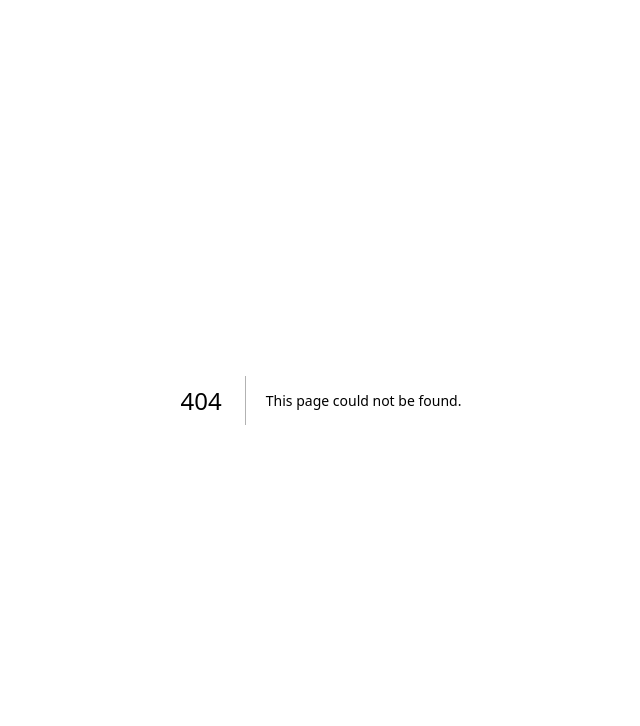
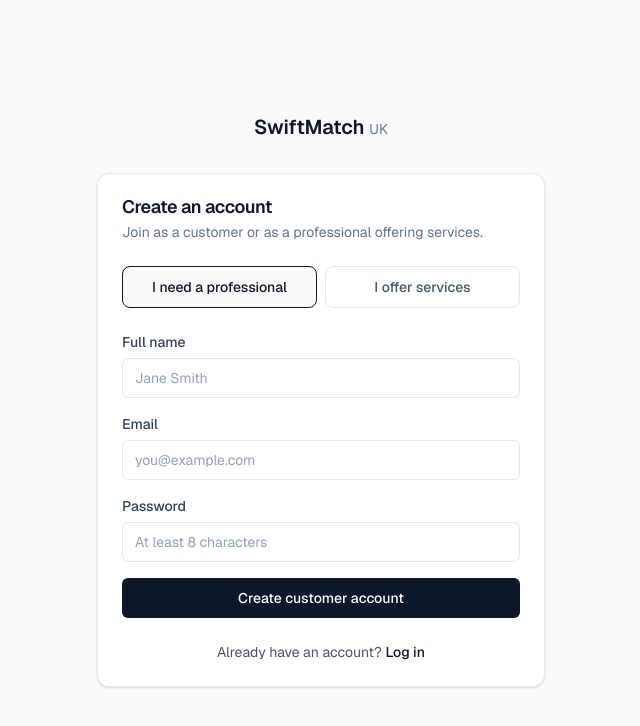
Before and after one commit to Levy254885/swiftmatch-uk, a Next.js app: page /register in a window 1280 px wide. Before the commit this address had no page. Shown: the top 726 px of the page, without its empty margins (319-959 px from the left). Built offline with nearby package versions, Linux system fonts and the light colour scheme.

Commit message:
Phase 2: register page and for-professionals landing

```diff
--- /dev/null
+++ b/src/app/(auth)/register/page.tsx
@@ -0,0 +1,153 @@
+'use client';
+
+import { useState } from 'react';
+import Link from 'next/link';
+import { Button } from '@/components/ui/button';
+import { Input } from '@/components/ui/input';
+import {
+  Card,
+  CardContent,
+  CardHeader,
+  CardTitle,
+  CardDescription,
+} from '@/components/ui/card';
+
+type AccountType = 'customer' | 'provider';
+
+export default function RegisterPage() {
+  const [accountType, setAccountType] = useState<AccountType>('customer');
+  const [displayName, setDisplayName] = useState('');
+  const [email, setEmail] = useState('');
+  const [password, setPassword] = useState('');
+  const [error, setError] = useState('');
+  const [loading, setLoading] = useState(false);
+
+  async function handleSubmit(e: React.FormEvent) {
+    e.preventDefault();
+    setError('');
+    if (password.length < 8) {
+      setError('Password must be at least 8 characters.');
+      return;
+    }
+    setLoading(true);
+    try {
+      // Production: createUserWithEmailAndPassword then server sets role
+      await new Promise((r) => setTimeout(r, 600));
+      setError(
+        'Firebase Auth is not configured yet. Add NEXT_PUBLIC_FIREBASE_* keys to .env.local'
+      );
+    } catch {
+      setError('Unable to create account. Please try again.');
+    } finally {
+      setLoading(false);
+    }
+  }
+
+  return (
+    <div className="flex min-h-screen items-center justify-center bg-slate-50 px-4 py-12">
+      <div className="w-full max-w-md">
+        <div className="mb-8 text-center">
+          <Link href="/" className="text-xl font-semibold text-slate-900">
+            SwiftMatch <span className="text-sm font-normal text-slate-500">UK</span>
+          </Link>
+        </div>
+
+        <Card>
+          <CardHeader>
+            <CardTitle>Create an account</CardTitle>
+            <CardDescription>
+              Join as a customer or as a professional offering services.
+            </CardDescription>
+          </CardHeader>
+          <CardContent>
+            <div className="mb-6 grid grid-cols-2 gap-2">
+              <button
+                type="button"
+                onClick={() => setAccountType('customer')}
+                className={`rounded-lg border px-3 py-2.5 text-sm font-medium ${
+                  accountType === 'customer'
+                    ? 'border-slate-900 bg-slate-50 text-slate-900'
+                    : 'border-slate-200 text-slate-600 hover:border-slate-300'
+                }`}
+              >
+                I need a professional
+              </button>
+              <button
+                type="button"
+                onClick={() => setAccountType('provider')}
+                className={`rounded-lg border px-3 py-2.5 text-sm font-medium ${
+                  accountType === 'provider'
+                    ? 'border-slate-900 bg-slate-50 text-slate-900'
+                    : 'border-slate-200 text-slate-600 hover:border-slate-300'
+                }`}
+              >
+                I offer services
+              </button>
+            </div>
+
+            <form onSubmit={handleSubmit} className="space-y-4">
+              <div>
+                <label className="mb-1.5 block text-sm font-medium text-slate-700">
+                  {accountType === 'provider' ? 'Your name' : 'Full name'}
+                </label>
+                <Input
+                  required
+                  value={displayName}
+                  onChange={(e) => setDisplayName(e.target.value)}
+                  placeholder="Jane Smith"
+                />
+              </div>
+              <div>
+                <label className="mb-1.5 block text-sm font-medium text-slate-700">
+                  Email
+                </label>
+                <Input
+                  type="email"
+                  autoComplete="email"
+                  required
+                  value={email}
+                  onChange={(e) => setEmail(e.target.value)}
+                  placeholder="you@example.com"
+                />
+              </div>
+              <div>
+                <label className="mb-1.5 block text-sm font-medium text-slate-700">
+                  Password
+                </label>
+                <Input
+                  type="password"
+                  autoComplete="new-password"
+                  required
+                  value={password}
+                  onChange={(e) => setPassword(e.target.value)}
+                  placeholder="At least 8 characters"
+                />
+              </div>
+
+              {error && (
+                <p className="text-sm text-red-600" role="alert">
+                  {error}
+                </p>
+              )}
+
+              <Button type="submit" className="w-full" disabled={loading}>
+                {loading
+                  ? 'Creating account…'
+                  : accountType === 'provider'
+                    ? 'Continue to professional setup'
+                    : 'Create customer account'}
+              </Button>
+            </form>
+
+            <p className="mt-6 text-center text-sm text-slate-600">
+              Already have an account?{' '}
+              <Link href="/login" className="font-medium text-slate-900 hover:underline">
+                Log in
+              </Link>
+            </p>
+          </CardContent>
+        </Card>
+      </div>
+    </div>
+  );
+}
--- /dev/null
+++ b/src/app/for-professionals/page.tsx
@@ -0,0 +1,106 @@
+import Link from 'next/link';
+import { Button } from '@/components/ui/button';
+
+export default function ForProfessionalsPage() {
+  return (
+    <div className="min-h-screen bg-white text-slate-900">
+      <header className="border-b border-slate-200">
+        <div className="mx-auto flex h-16 max-w-6xl items-center justify-between px-4 sm:px-6">
+          <Link href="/" className="text-xl font-semibold tracking-tight">
+            SwiftMatch{' '}
+            <span className="rounded bg-slate-100 px-1.5 py-0.5 text-xs font-medium text-slate-600">
+              UK
+            </span>
+          </Link>
+          <div className="flex items-center gap-3">
+            <Link
+              href="/login"
+              className="text-sm font-medium text-slate-600 hover:text-slate-900"
+            >
+              Log in
+            </Link>
+            <Link href="/register">
+              <Button size="sm">Join as a professional</Button>
+            </Link>
+          </div>
+        </div>
+      </header>
+
+      <section className="border-b border-slate-100 bg-slate-50">
+        <div className="mx-auto max-w-3xl px-4 py-16 text-center sm:px-6 sm:py-24">
+          <h1 className="text-3xl font-semibold tracking-tight sm:text-4xl">
+            Get matched with customers who need you now
+          </h1>
+          <p className="mx-auto mt-4 max-w-xl text-lg text-slate-600">
+            Set your services, areas and availability. Receive relevant job requests
+            in real time — without competing in a noisy directory.
+          </p>
+          <div className="mt-8 flex flex-col items-center justify-center gap-3 sm:flex-row">
+            <Link href="/register">
+              <Button size="lg">Create professional account</Button>
+            </Link>
+            <Link href="/login">
+              <Button variant="outline" size="lg">
+                Log in
+              </Button>
+            </Link>
+          </div>
+        </div>
+      </section>
+
+      <section className="mx-auto max-w-6xl px-4 py-16 sm:px-6">
+        <h2 className="text-center text-xl font-semibold">How it works for professionals</h2>
+        <div className="mt-10 grid gap-8 md:grid-cols-3">
+          <div className="text-center">
+            <div className="mx-auto flex h-10 w-10 items-center justify-center rounded-full bg-slate-900 text-sm font-semibold text-white">
+              1
+            </div>
+            <h3 className="mt-4 font-medium">Complete your profile</h3>
+            <p className="mt-2 text-sm text-slate-600">
+              Services, coverage areas, qualifications, insurance and availability.
+              Verification is reviewed by our team.
+            </p>
+          </div>
+          <div className="text-center">
+            <div className="mx-auto flex h-10 w-10 items-center justify-center rounded-full bg-slate-900 text-sm font-semibold text-white">
+              2
+            </div>
+            <h3 className="mt-4 font-medium">Receive matched requests</h3>
+            <p className="mt-2 text-sm text-slate-600">
+              Only jobs that fit your skills, area and availability. Urgent jobs
+              include a response window so customers get help quickly.
+            </p>
+          </div>
+          <div className="text-center">
+            <div className="mx-auto flex h-10 w-10 items-center justify-center rounded-full bg-slate-900 text-sm font-semibold text-white">
+              3
+            </div>
+            <h3 className="mt-4 font-medium">Accept, quote and complete</h3>
+            <p className="mt-2 text-sm text-slate-600">
+              Chat with the customer, send a clear quote, and manage the job through
+              to completion and payment.
+            </p>
+          </div>
+        </div>
+      </section>
+
+      <section className="border-t border-slate-100 bg-slate-900 text-white">
+        <div className="mx-auto max-w-6xl px-4 py-16 text-center sm:px-6">
+          <h2 className="text-xl font-semibold">Ready to get started?</h2>
+          <p className="mx-auto mt-2 max-w-md text-slate-300">
+            Join verified professionals across the UK who receive relevant work
+            without the wait.
+          </p>
+          <Link href="/register" className="mt-6 inline-block">
+            <Button
+              size="lg"
+              className="bg-white text-slate-900 hover:bg-slate-100"
+            >
+              Join as a professional
+            </Button>
+          </Link>
+        </div>
+      </section>
+    </div>
+  );
+}
```
